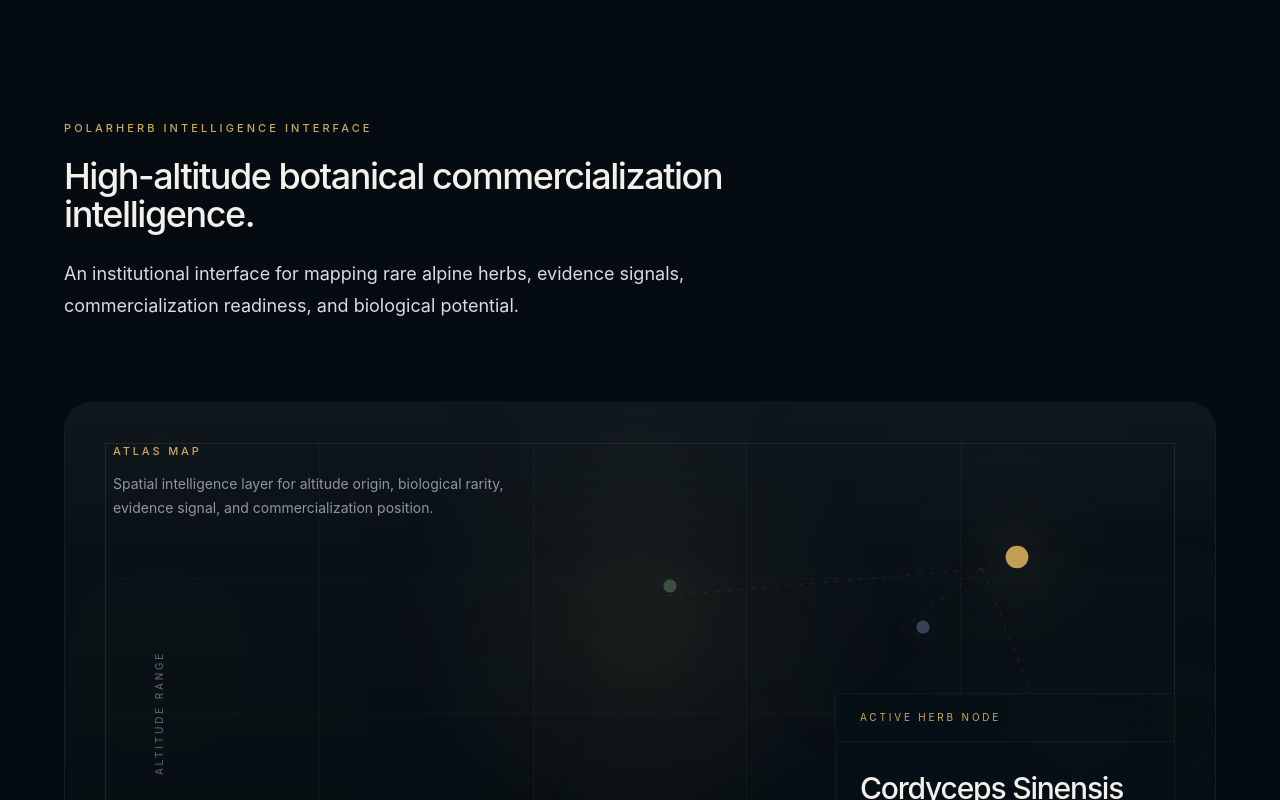
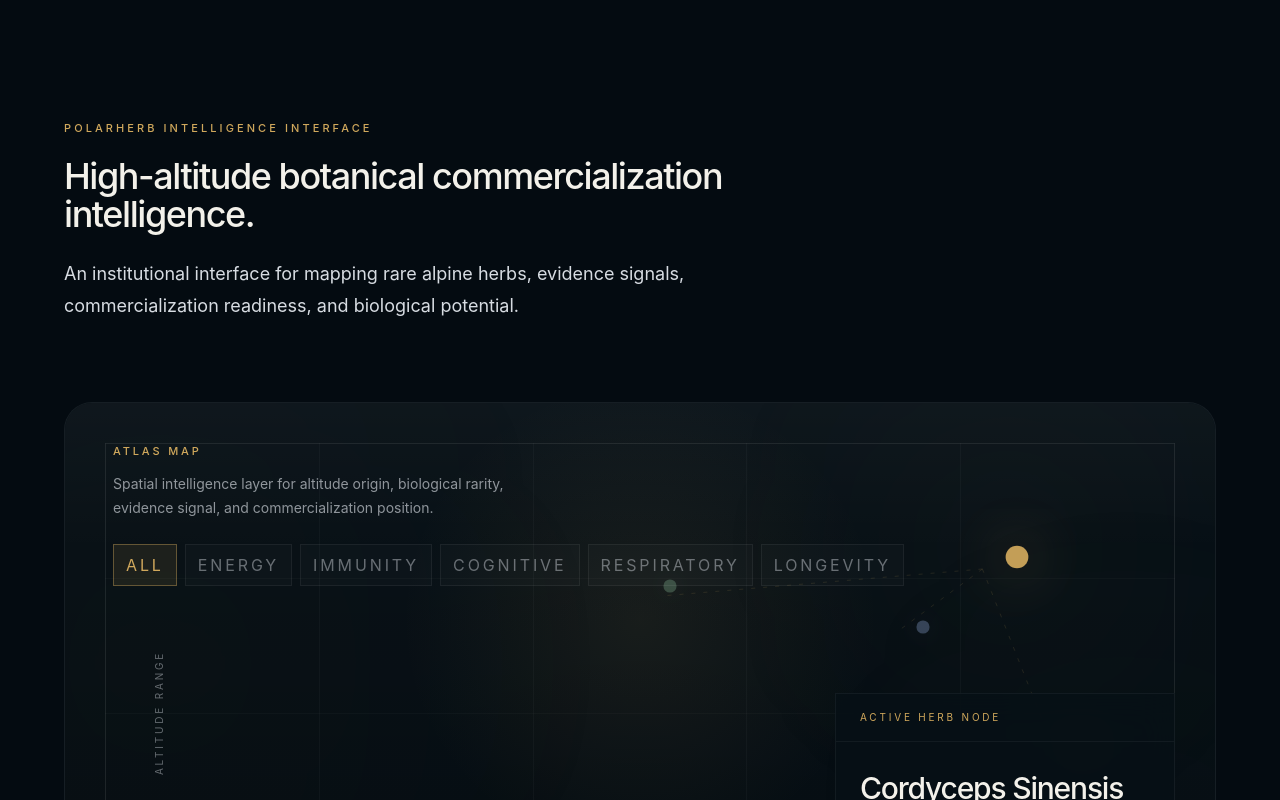
Before and after one commit to 0xMinority/polarherb-v1, a Next.js app: page / in a window 1280 px wide. Shown: the top 800 px of the page. Built offline with nearby package versions, Linux system fonts and the light colour scheme.

Commit message:
Add atlas domain filter state

```diff
--- /dev/null
+++ b/src/components/map/AtlasConnectionLines.tsx
@@ -0,0 +1,38 @@
+import { HerbNode } from "../../data/herbs";
+
+interface AtlasConnectionLinesProps {
+  selectedHerb: HerbNode;
+  herbs: HerbNode[];
+}
+
+export default function AtlasConnectionLines({
+  selectedHerb,
+  herbs,
+}: AtlasConnectionLinesProps) {
+  return (
+    <svg className="pointer-events-none absolute inset-10 h-[calc(100%-80px)] w-[calc(100%-80px)] overflow-visible">
+      {herbs
+        .filter((herb) => herb.id !== selectedHerb.id)
+        .map((herb) => {
+          const x1 = selectedHerb.readiness;
+          const y1 = 100 - (selectedHerb.altitude / 6000) * 100;
+
+          const x2 = herb.readiness;
+          const y2 = 100 - (herb.altitude / 6000) * 100;
+
+          return (
+            <line
+              key={`${selectedHerb.id}-${herb.id}`}
+              x1={`${x1}%`}
+              y1={`${y1}%`}
+              x2={`${x2}%`}
+              y2={`${y2}%`}
+              stroke="rgba(208,168,92,0.13)"
+              strokeWidth="1"
+              strokeDasharray="4 8"
+            />
+          );
+        })}
+    </svg>
+  );
+}
--- a/src/components/map/AtlasMapShell.tsx
+++ b/src/components/map/AtlasMapShell.tsx
@@ -4,11 +4,28 @@ import { useState } from "react";
 import { herbNodes, HerbNode } from "../../data/herbs";
 import HerbMapNode from "./HerbMapNode";
 import ActiveHerbPanel from "./ActiveHerbPanel";
+import AtlasConnectionLines from "./AtlasConnectionLines";
 
 export default function AtlasMapShell() {
     const [selectedHerb, setSelectedHerb] = useState<HerbNode | null>(
         herbNodes[0]
     );
+
+    const [activeDomain, setActiveDomain] = useState<string>("All");
+
+    const domainFilters = [
+        "All",
+        "Energy",
+        "Immunity",
+        "Cognitive",
+        "Respiratory",
+        "Longevity",
+    ];
+
+    const visibleHerbs =
+        activeDomain === "All"
+            ? herbNodes
+            : herbNodes.filter((herb) => herb.domain === activeDomain);
 
     return (
         <div className="relative h-[620px] w-full overflow-hidden bg-[#071016]">
@@ -60,33 +77,10 @@ export default function AtlasMapShell() {
             )}
 
             {selectedHerb && (
-                <svg className="pointer-events-none absolute inset-10 h-[calc(100%-80px)] w-[calc(100%-80px)] overflow-visible">
-                    {herbNodes
-                        .filter((herb) => herb.id !== selectedHerb.id)
-                        .map((herb) => {
-                            const x1 = selectedHerb.readiness;
-                            const y1 = 100 - (selectedHerb.altitude / 6000) * 100;
-
-                            const x2 = herb.readiness;
-                            const y2 = 100 - (herb.altitude / 6000) * 100;
-
-                            return (
-                                <line
-                                    key={`${selectedHerb.id}-${herb.id}`}
-                                    x1={`${x1}%`}
-                                    y1={`${y1}%`}
-                                    x2={`${x2}%`}
-                                    y2={`${y2}%`}
-                                    stroke="rgba(208,168,92,0.13)"
-                                    strokeWidth="1"
-                                    strokeDasharray="4 8"
-                                />
-                            );
-                        })}
-                </svg>
+                <AtlasConnectionLines selectedHerb={selectedHerb} herbs={herbNodes} />
             )}
 
-            {herbNodes.map((herb) => (
+            {visibleHerbs.map((herb) => (
                 <HerbMapNode
                     key={herb.id}
                     herb={herb}
@@ -104,6 +98,26 @@ export default function AtlasMapShell() {
                     Spatial intelligence layer for altitude origin, biological rarity,
                     evidence signal, and commercialization position.
                 </p>
+
+                <div className="mt-6 flex flex-wrap gap-2">
+                    {domainFilters.map((domain) => {
+                        const isActive = activeDomain === domain;
+
+                        return (
+                            <button
+                                key={domain}
+                                type="button"
+                                onClick={() => setActiveDomain(domain)}
+                                className={`border px-3 py-2 text-[10px] uppercase tracking-[0.18em] transition-all duration-300 ${isActive
+                                    ? "border-[#D0A85C]/40 bg-[#D0A85C]/10 text-[#D0A85C]"
+                                    : "border-white/[0.06] bg-white/[0.02] text-[#D7DCE2]/45 hover:border-white/[0.12] hover:text-[#D7DCE2]/75"
+                                    }`}
+                            >
+                                {domain}
+                            </button>
+                        );
+                    })}
+                </div>
             </div>
 
             {/* Selected herb panel */}
```
